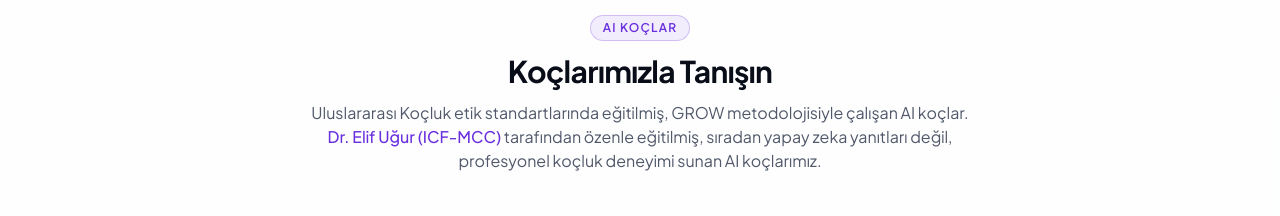
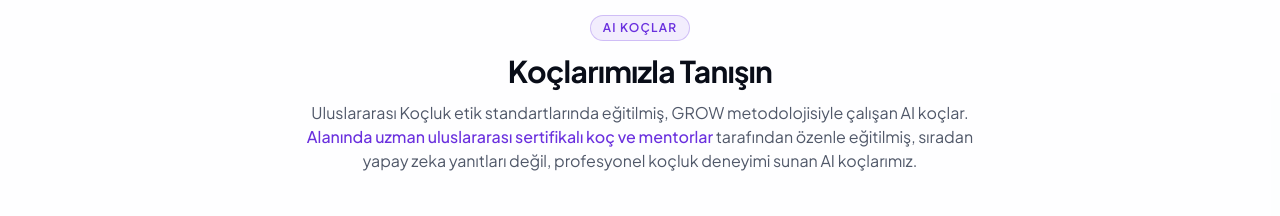
Before and after one commit to HAKAN8080/thorius-app, a Next.js app: page / in a window 1280 px wide. Shown: the part 1940-2156 px from the top of the page. Built offline with nearby package versions, Linux system fonts and the light colour scheme; no server answers.

Commit message:
fix: update coach description text

```diff
--- a/src/app/page.tsx
+++ b/src/app/page.tsx
@@ -261,7 +261,7 @@ export default async function HomePage() {
           <h2 className="mb-3 text-3xl font-bold text-foreground">Koçlarımızla Tanışın</h2>
           <p className="max-w-2xl text-muted-foreground">
             Uluslararası Koçluk etik standartlarında eğitilmiş, GROW metodolojisiyle çalışan AI koçlar.
-            <span className="font-medium text-primary"> Dr. Elif Uğur (ICF-MCC)</span> tarafından özenle eğitilmiş,
+            <span className="font-medium text-primary"> Alanında uzman uluslararası sertifikalı koç ve mentorlar</span> tarafından özenle eğitilmiş,
             sıradan yapay zeka yanıtları değil, profesyonel koçluk deneyimi sunan AI koçlarımız.
           </p>
         </div>
```
